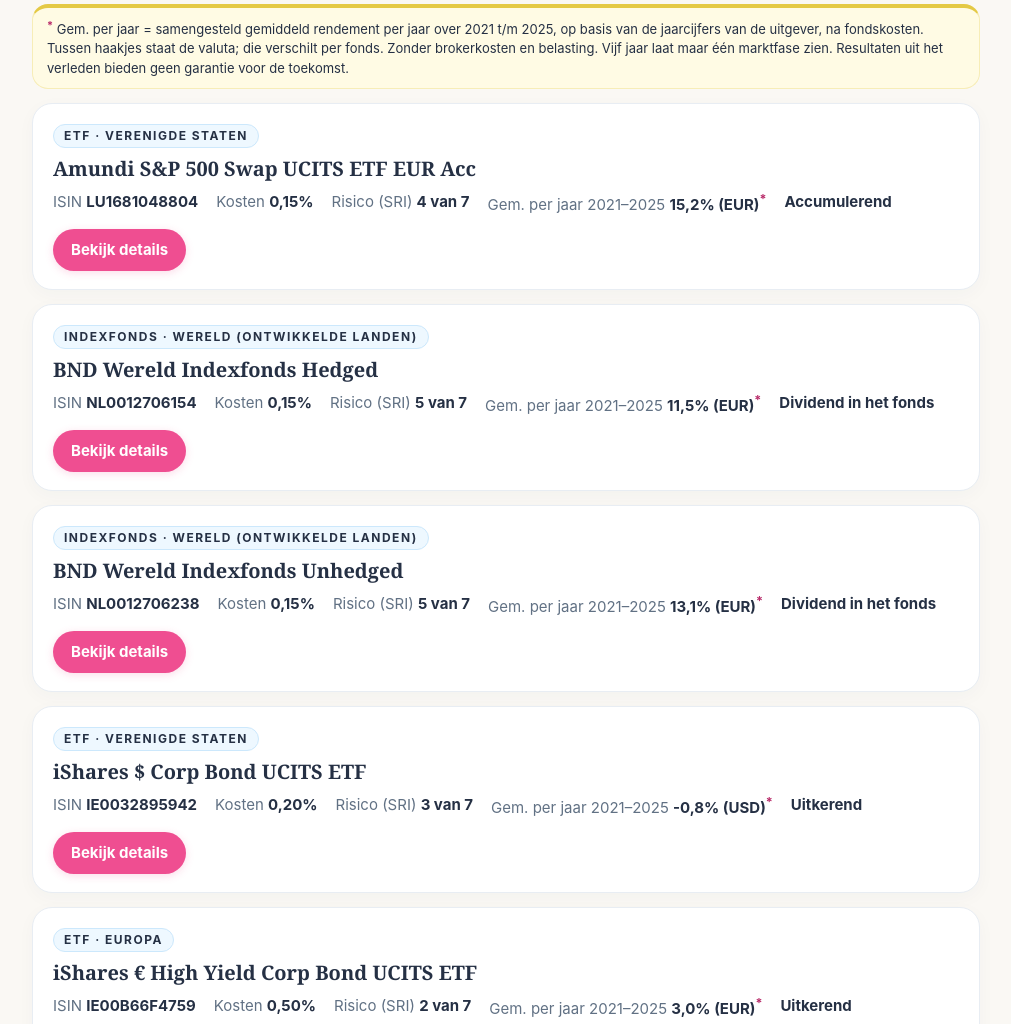
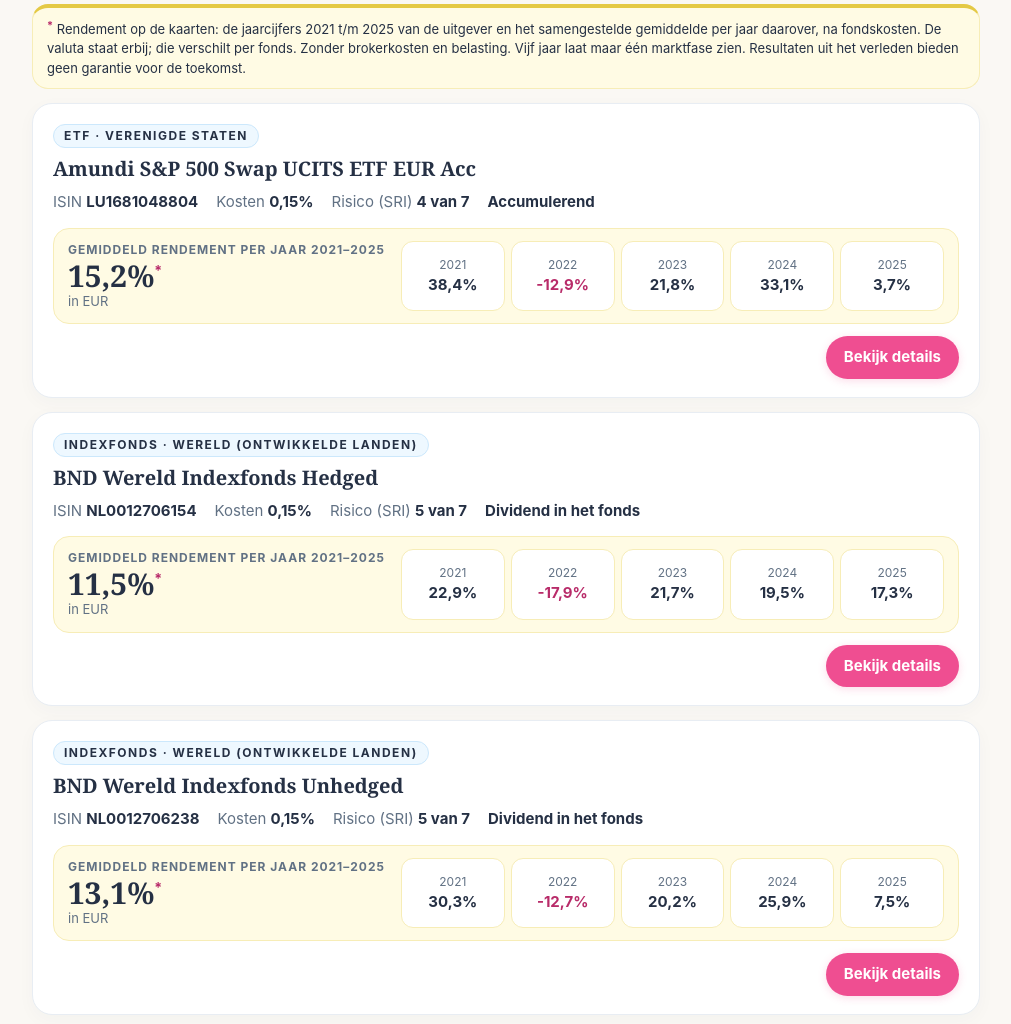
Before and after one commit to angelabdbw/selecta, a plain HTML site: page index.html in a window 1280 px wide. Shown: the part 708-1732 px from the top of the page, without its empty margins (134-1145 px from the left). Drawn offline with Linux system fonts and the light colour scheme.

Commit message:
Rendementblok op elke kaart (gemiddelde + jaarcijfers) en cache-busting

```diff
--- a/app.js
+++ b/app.js
@@ -154,6 +154,27 @@
     return svg;
   }
 
+  // Rendementblok op de kaart: gemiddelde per jaar plus de vijf jaarcijfers, met valuta.
+  function rendementBlok(f) {
+    var g = gemiddeldRendement(f);
+    var blok = el('div', { class: 'rendblok' });
+    blok.appendChild(el('div', { class: 'rend-gem' }, [
+      el('span', { class: 'rend-label', text: 'Gemiddeld rendement per jaar 2021–2025' }),
+      el('span', { class: 'rend-waarde' }, [g === null ? ONTBREEKT : procent(g, 1), el('sup', { text: '*' })]),
+      el('span', { class: 'rend-valuta', text: g === null ? '' : 'in ' + rendValuta(f) })
+    ]));
+    var jaren = el('div', { class: 'rend-jaren', 'aria-label': 'Rendement per kalenderjaar' });
+    JAREN.forEach(function (j) {
+      var v = f.rendement ? f.rendement[j] : null;
+      jaren.appendChild(el('span', { class: 'rend-jaar' + (typeof v === 'number' && v < 0 ? ' min' : '') }, [
+        el('small', { text: j }),
+        el('b', { text: typeof v === 'number' ? procent(v, 1) : '–' })
+      ]));
+    });
+    blok.appendChild(jaren);
+    return blok;
+  }
+
   function feit(label, waarde) {
     var td = el('td');
     if (waarde === null || waarde === undefined || waarde === '') td.appendChild(el('span', { class: 'ontbreekt', text: ONTBREEKT }));
@@ -197,16 +218,13 @@
       el('span', null, ['ISIN ', el('b', { text: f.isin })]),
       el('span', null, ['Kosten ', el('b', { text: procent(f.ter, 2) || ONTBREEKT })]),
       el('span', null, ['Risico (SRI) ', el('b', { text: f.sri ? f.sri + ' van 7' : ONTBREEKT })]),
-      (function () {
-        var g = gemiddeldRendement(f);
-        return el('span', { class: 'gem' }, ['Gem. per jaar 2021–2025 ', el('b', { text: g === null ? ONTBREEKT : procent(g, 1) + ' (' + rendValuta(f) + ')' }), el('sup', { text: '*' })]);
-      })(),
       el('span', null, [el('b', { text: (f.type === 'indexfonds' ? f.uitkering : uitkeringGroep(f)) || f.uitkering || ONTBREEKT })])
     ]);
     k.appendChild(el('div', { class: 'kaart-kop' }, [
-      el('div', null, [el('span', { class: 'soortlabel', text: soortNaam(f) + ' · ' + f.regio }), el('h3', { text: f.naam }), kern]),
-      knop
+      el('div', null, [el('span', { class: 'soortlabel', text: soortNaam(f) + ' · ' + f.regio }), el('h3', { text: f.naam }), kern])
     ]));
+    k.appendChild(rendementBlok(f));
+    k.appendChild(el('div', { class: 'knop-rij' }, [knop]));
     var det = el('div', { class: 'details', id: detId, hidden: 'hidden' });
     knop.addEventListener('click', function () {
       var open = det.hasAttribute('hidden');
--- a/index.html
+++ b/index.html
@@ -6,7 +6,7 @@
 <title>Selecta ETF-vergelijker</title>
 <meta name="description" content="Selecta: een database met ETF's en indexfondsen. Filter zelf op productkenmerken. Geen advies.">
 <meta name="robots" content="noindex">
-<link rel="stylesheet" href="style.css">
+<link rel="stylesheet" href="style.css?v=8">
 </head>
 <body>
 <header class="kop">
@@ -58,7 +58,7 @@
   </section>
 
   <p id="telling" class="telling" role="status" aria-live="polite">Database laden…</p>
-  <p class="rend-uitleg"><sup>*</sup> Gem. per jaar = samengesteld gemiddeld rendement per jaar over 2021 t/m 2025, op basis van de jaarcijfers van de uitgever, na fondskosten. Tussen haakjes staat de valuta; die verschilt per fonds. Zonder brokerkosten en belasting. Vijf jaar laat maar één marktfase zien. Resultaten uit het verleden bieden geen garantie voor de toekomst.</p>
+  <p class="rend-uitleg"><sup>*</sup> Rendement op de kaarten: de jaarcijfers 2021 t/m 2025 van de uitgever en het samengestelde gemiddelde per jaar daarover, na fondskosten. De valuta staat erbij; die verschilt per fonds. Zonder brokerkosten en belasting. Vijf jaar laat maar één marktfase zien. Resultaten uit het verleden bieden geen garantie voor de toekomst.</p>
   <div id="lijst" class="lijst"></div>
 
   <footer class="voet">
@@ -68,6 +68,6 @@
 </main>
 
 <noscript><p class="wrap">Selecta heeft JavaScript nodig om de database te tonen.</p></noscript>
-<script src="app.js"></script>
+<script src="app.js?v=8"></script>
 </body>
 </html>
--- a/style.css
+++ b/style.css
@@ -52,6 +52,18 @@ select:focus,input:focus,button:focus-visible,a:focus-visible,summary:focus-visi
 .soortlabel{display:inline-block;font-size:12px;letter-spacing:1.5px;text-transform:uppercase;font-weight:700;color:var(--groen);background:var(--lila);border:1px solid var(--lilalijn);border-radius:20px;padding:2px 10px;margin-bottom:8px}
 .kern{display:flex;flex-wrap:wrap;gap:6px 18px;margin:10px 0 0;font-size:15px;color:var(--zacht)}
 .kern b{color:var(--tekst)}
+.knop-rij{display:flex;justify-content:flex-end;margin-top:12px}
+.rendblok{margin-top:14px;display:flex;flex-wrap:wrap;gap:10px 16px;align-items:stretch;background:var(--boter);border:1px solid var(--boterlijn);border-radius:16px;padding:12px 14px}
+.rend-gem{display:flex;flex-direction:column;justify-content:center;min-width:170px}
+.rend-label{font-size:12px;letter-spacing:1px;text-transform:uppercase;font-weight:700;color:var(--zacht)}
+.rend-waarde{font-family:var(--serif);font-size:30px;font-weight:700;line-height:1.1;color:var(--groen)}
+.rend-waarde sup{font-family:Inter,'Segoe UI',sans-serif;font-size:14px;color:var(--roosdonker)}
+.rend-valuta{font-size:13px;color:var(--zacht)}
+.rend-jaren{display:grid;grid-template-columns:repeat(5,minmax(56px,1fr));gap:6px;flex:1 1 300px}
+.rend-jaar{display:flex;flex-direction:column;align-items:center;justify-content:center;background:#fff;border:1px solid var(--boterlijn);border-radius:12px;padding:6px 4px}
+.rend-jaar small{font-size:12px;color:var(--zacht)}
+.rend-jaar b{font-size:15px;color:var(--groen)}
+.rend-jaar.min b{color:var(--roosdonker)}
 .open-knop{background:var(--roos);color:#fff;border:0;border-radius:24px;padding:10px 18px;font:inherit;font-size:15px;font-weight:700;cursor:pointer;white-space:nowrap;box-shadow:0 2px 8px #ef4e9133}
 .open-knop:hover{background:var(--roosdonker)}
 
@@ -81,4 +93,7 @@ select:focus,input:focus,button:focus-visible,a:focus-visible,summary:focus-visi
   .onder{grid-template-columns:1fr}
   .aanbieders{justify-self:stretch}
   .open-knop{width:100%}
+  .rend-jaren{grid-template-columns:repeat(5,1fr);gap:4px}
+  .rend-jaar b{font-size:13px}
+  .rend-waarde{font-size:26px}
 }
```
